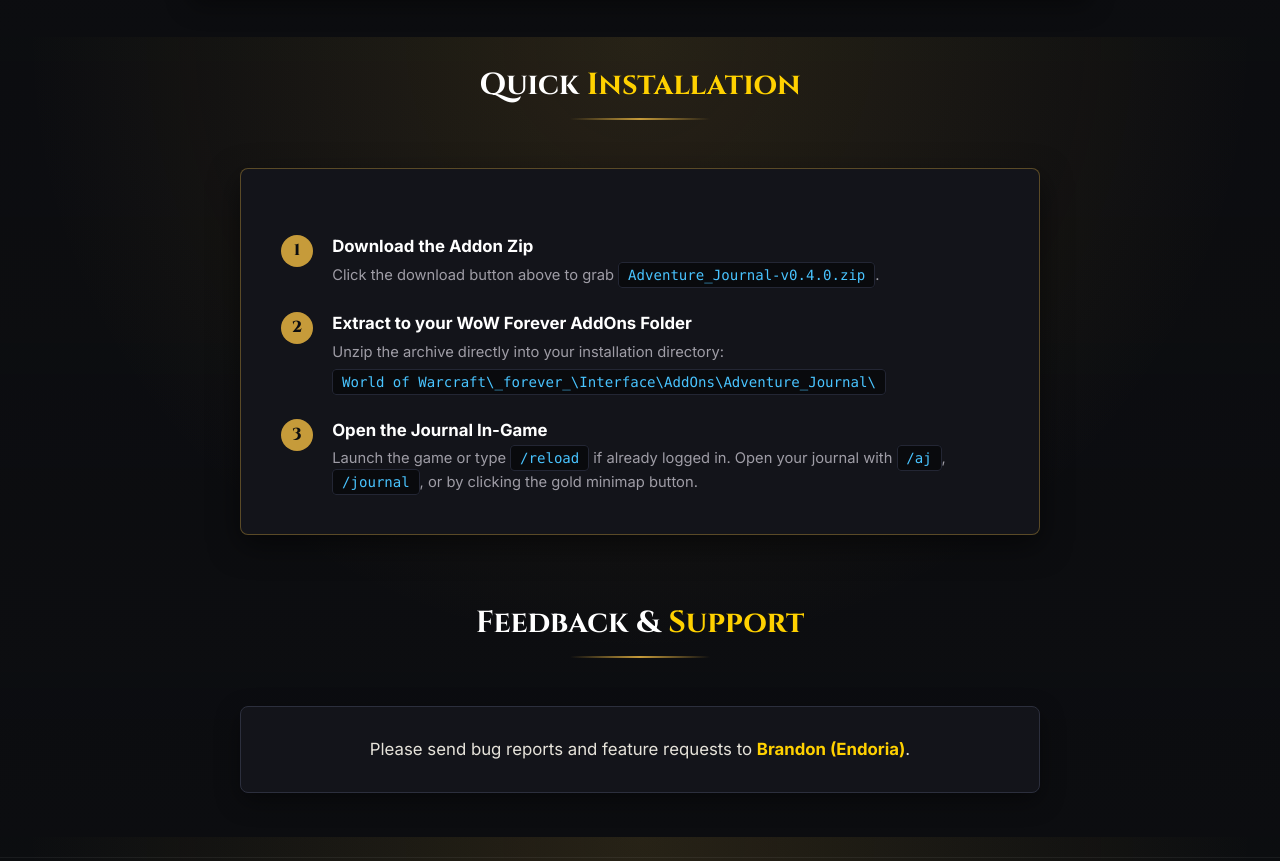
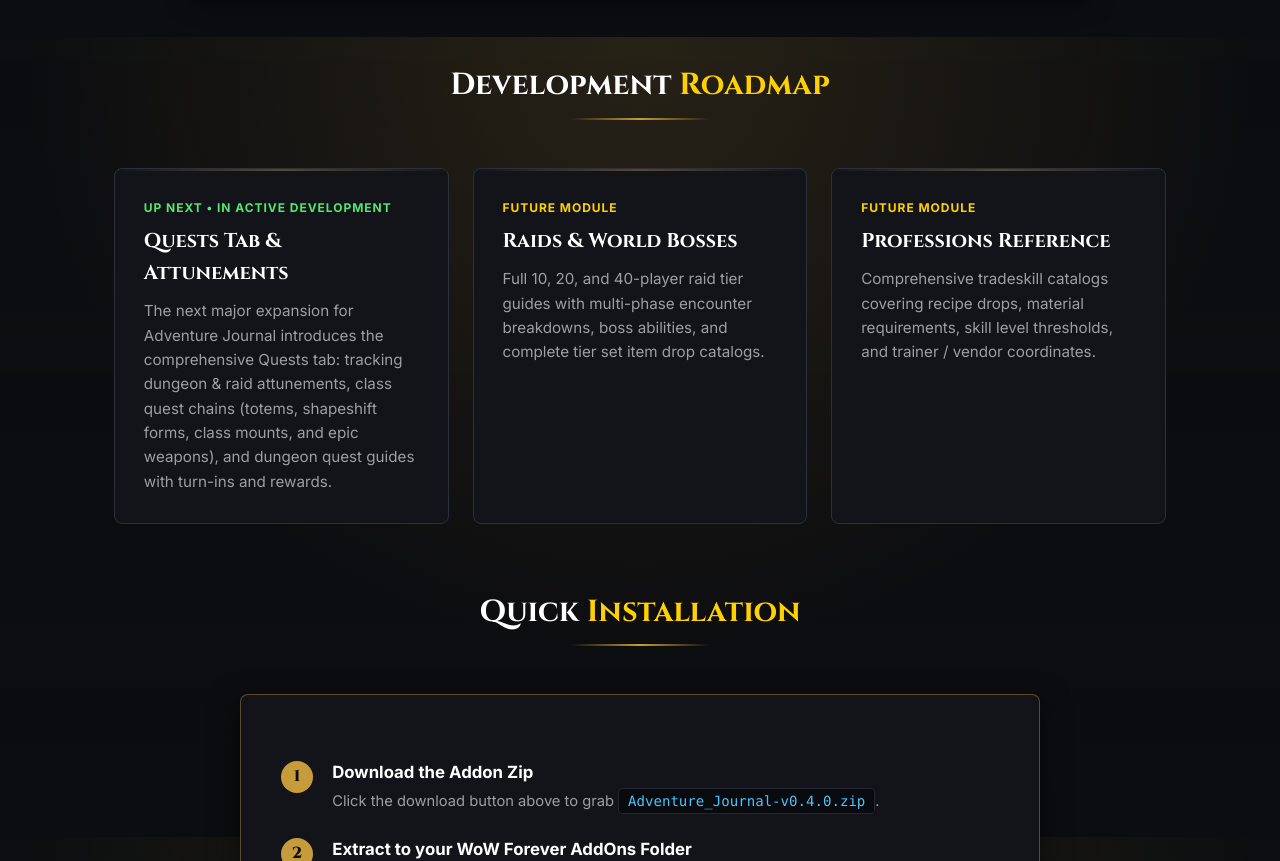
Before and after one commit to brandonpitts/adventure-journal, a plain HTML site: page index.html in a window 1280 px wide. Shown: the part 1563-2424 px from the top of the page. Drawn offline with Linux system fonts and the light colour scheme.

Commit message:
feat: complete native dungeon loading screen and boss portrait integration
- Sourced and verified all native client loading screens and FileDataIDs across 35 dungeons with zero external addon dependencies
- Implemented native SetPortraitTextureFromCreatureDisplayID for all 2D boss model portraits
- Standardized UV crop coordinates for card grids and circular medallions
- Resolved asynchronous loot table loading and hyperlink tooltips
- Added addon compartment support and landing page roadmap section

```diff
--- a/index.html
+++ b/index.html
@@ -238,6 +238,22 @@
       grid-template-columns: repeat(auto-fit, minmax(320px, 1fr));
       gap: 1.5rem;
       margin-bottom: 3.5rem;
+    }
+
+    .roadmap-grid {
+      display: grid;
+      grid-template-columns: repeat(auto-fit, minmax(280px, 1fr));
+      gap: 1.5rem;
+      margin-bottom: 4rem;
+    }
+
+    .roadmap-next {
+      border-color: rgba(198, 155, 58, 0.7);
+      background: linear-gradient(180deg, rgba(198, 155, 58, 0.08) 0%, var(--bg-panel) 100%);
+    }
+
+    .roadmap-next .card-tag {
+      color: #55e670;
     }
 
     .card {
@@ -524,6 +540,30 @@
       <p>Adventure Journal was developed through agentic AI workflows to explore, test, and refine agent-driven software engineering workflows, skills, and practices using Google models, including <strong>Flash 3.8</strong>, <strong>Hydrogen</strong>, and <strong>Argon</strong>.</p>
     </div>
 
+    <!-- Development Roadmap -->
+    <h2 class="section-title">Development <span>Roadmap</span></h2>
+    <div class="section-divider"></div>
+
+    <div class="roadmap-grid">
+      <div class="card roadmap-next">
+        <div class="card-tag">Up Next • In Active Development</div>
+        <h3>Quests Tab & Attunements</h3>
+        <p>The next major expansion for Adventure Journal introduces the comprehensive Quests tab: tracking dungeon & raid attunements, class quest chains (totems, shapeshift forms, class mounts, and epic weapons), and dungeon quest guides with turn-ins and rewards.</p>
+      </div>
+
+      <div class="card">
+        <div class="card-tag">Future Module</div>
+        <h3>Raids & World Bosses</h3>
+        <p>Full 10, 20, and 40-player raid tier guides with multi-phase encounter breakdowns, boss abilities, and complete tier set item drop catalogs.</p>
+      </div>
+
+      <div class="card">
+        <div class="card-tag">Future Module</div>
+        <h3>Professions Reference</h3>
+        <p>Comprehensive tradeskill catalogs covering recipe drops, material requirements, skill level thresholds, and trainer / vendor coordinates.</p>
+      </div>
+    </div>
+
     <h2 class="section-title">Quick <span>Installation</span></h2>
     <div class="section-divider"></div>
 
```
Also changed, not shown: 9 other files.
